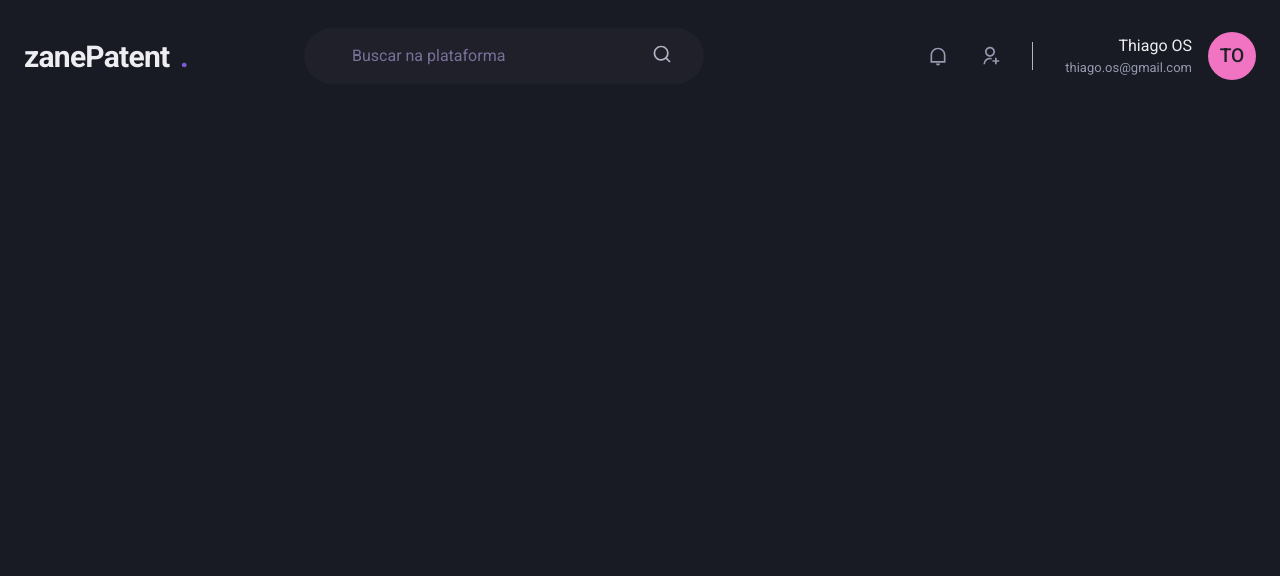
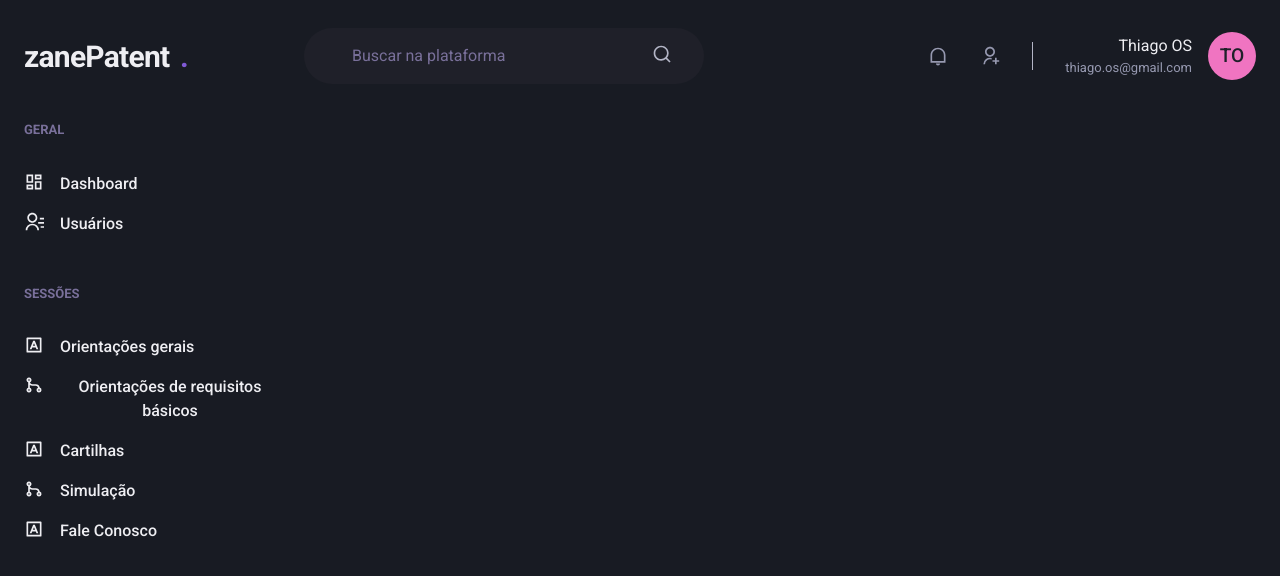
Before and after one commit to thiagoos16/zane-patent-admin, a Next.js app: page /dashboard in a window 1280 px wide. Shown: the top 576 px of the page. Built offline with nearby package versions, Linux system fonts and the light colour scheme.

Commit message:
add sidebar component

```diff
--- /dev/null
+++ b/src/components/Sidebar.tsx
@@ -0,0 +1,55 @@
+import { Box, Stack, Text, Link, Icon } from "@chakra-ui/react";
+import { RiDashboardLine, RiContactsLine, RiInputMethodLine, RiGitMergeLine } from "react-icons/ri";
+
+export function Sidebar() {
+    return (
+        <Box as="aside" w="64" mr="8">
+            <Stack spacing="12" align="flex-start">
+                <Box>
+                    <Text fontWeight="bold" color="gray.400" fontSize="small"> GERAL </Text>
+                    <Stack spacing="4" mt="8" align="stretch">
+                        <Link display="flex" align="center">
+                            <Icon as={RiDashboardLine} fontSize="20"/>
+                            <Text ml="4" fontWeight="medium"> Dashboard </Text>
+                        </Link>
+
+                        <Link display="flex" align="center">
+                            <Icon as={RiContactsLine} fontSize="20"/>
+                            <Text ml="4" fontWeight="medium"> Usuários </Text>
+                        </Link>
+                    </Stack>
+                </Box>
+
+                <Box>
+                    <Text fontWeight="bold" color="gray.400" fontSize="small"> SESSÕES </Text>
+                    <Stack spacing="4" mt="8" align="stretch">
+                        <Link display="flex" align="center">
+                            <Icon as={RiInputMethodLine} fontSize="20"/>
+                            <Text ml="4" fontWeight="medium"> Orientações gerais </Text>
+                        </Link>
+
+                        <Link display="flex" align="center">
+                            <Icon as={RiGitMergeLine} fontSize="20"/>
+                            <Text ml="4" fontWeight="medium"> Orientações de requisitos básicos  </Text>
+                        </Link>
+
+                        <Link display="flex" align="center">
+                            <Icon as={RiInputMethodLine} fontSize="20"/>
+                            <Text ml="4" fontWeight="medium"> Cartilhas  </Text>
+                        </Link>
+
+                        <Link display="flex" align="center">
+                            <Icon as={RiGitMergeLine} fontSize="20"/>
+                            <Text ml="4" fontWeight="medium"> Simulação </Text>
+                        </Link>
+
+                        <Link display="flex" align="center">
+                            <Icon as={RiInputMethodLine} fontSize="20"/>
+                            <Text ml="4" fontWeight="medium"> Fale Conosco </Text>
+                        </Link>
+                    </Stack>
+                </Box>
+            </Stack>
+        </Box>
+    )
+}
--- a/src/pages/dashboard.tsx
+++ b/src/pages/dashboard.tsx
@@ -1,7 +1,15 @@
+import { Flex } from '@chakra-ui/react';
 import { Header } from "../components/Header";
+import { Sidebar } from '../components/Sidebar';
 
 export default function Dashboard() {
     return (
-        <Header/>
+        <Flex direction="column">
+            <Header />
+
+            <Flex w="100%" my="6" maxW={1480} mx="auto" px="6">
+                <Sidebar/>
+            </Flex>
+        </Flex>
     )
 }
```
